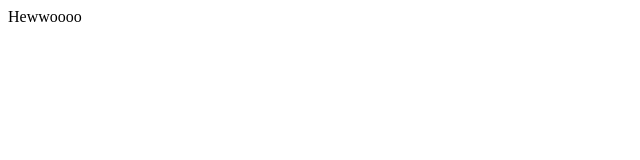
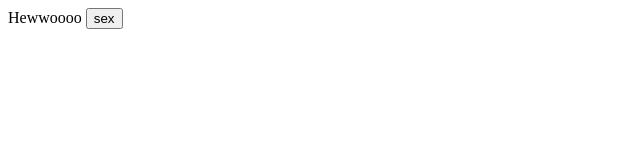
Before and after one commit to Pr0xximity999/Blog, a plain HTML site: page index.html in a window 1280 px wide. Shown: the full height of the page, 0-640 px from the left. Drawn offline with Linux system fonts and the light colour scheme.

Commit message:
added something :3

```diff
--- a/index.html
+++ b/index.html
@@ -1 +1,3 @@
 Hewwoooo
+
+<button>sex</button>
```
